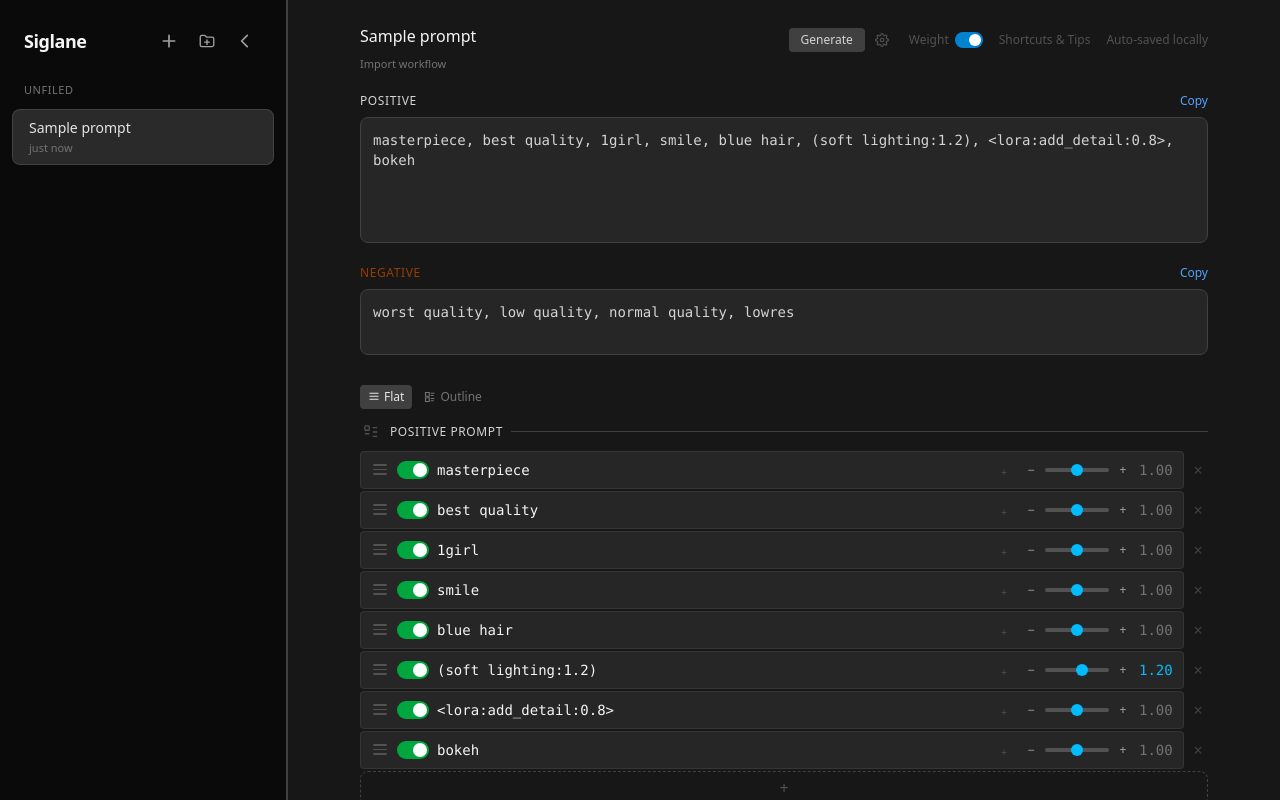
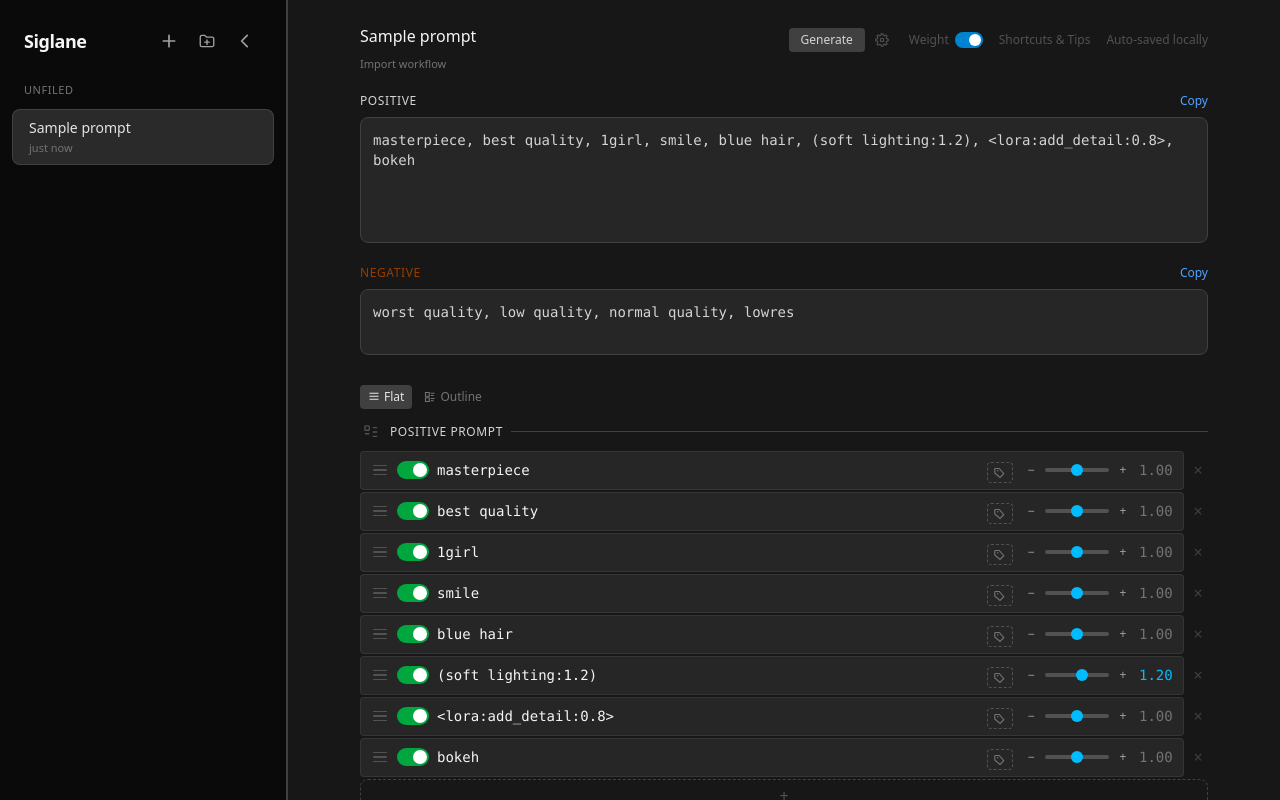
Before and after one commit to kimikolab/Siglane, a Next.js app: page / in a window 1280 px wide. Built offline with nearby package versions, Linux system fonts and the light colour scheme.

Commit message:
fix: replace ambiguous '+' with tag icon for ungrouped line badge
- Use tag/label SVG icon instead of '+' text to avoid confusion with
  weight control '+' button
- Add dashed border for ungrouped badge to improve visibility

```diff
--- a/src/components/PromptLineItem.tsx
+++ b/src/components/PromptLineItem.tsx
@@ -229,11 +229,16 @@ export default function PromptLineItem({
               className={`text-[10px] px-1.5 py-0.5 rounded transition-colors ${
                 groupLabel
                   ? "text-sky-400/70 bg-sky-900/30 border border-sky-800/30 hover:bg-sky-900/50"
-                  : "text-neutral-600 hover:text-neutral-400"
+                  : "text-neutral-500 hover:text-neutral-300 border border-dashed border-neutral-600 hover:border-neutral-400"
               }`}
               title={groupLabel ? "Change group" : "Set group"}
             >
-              {groupLabel ?? "+"}
+              {groupLabel ?? (
+                <svg width="12" height="12" viewBox="0 0 16 16" fill="none" stroke="currentColor" strokeWidth="1.5" className="inline-block">
+                  <path d="M1 3v5l7 6 5-5-6-7H2a1 1 0 0 0-1 1z" />
+                  <circle cx="5" cy="5" r="1" fill="currentColor" stroke="none" />
+                </svg>
+              )}
             </button>
             {showBadgeDropdown && (
               <div
```
